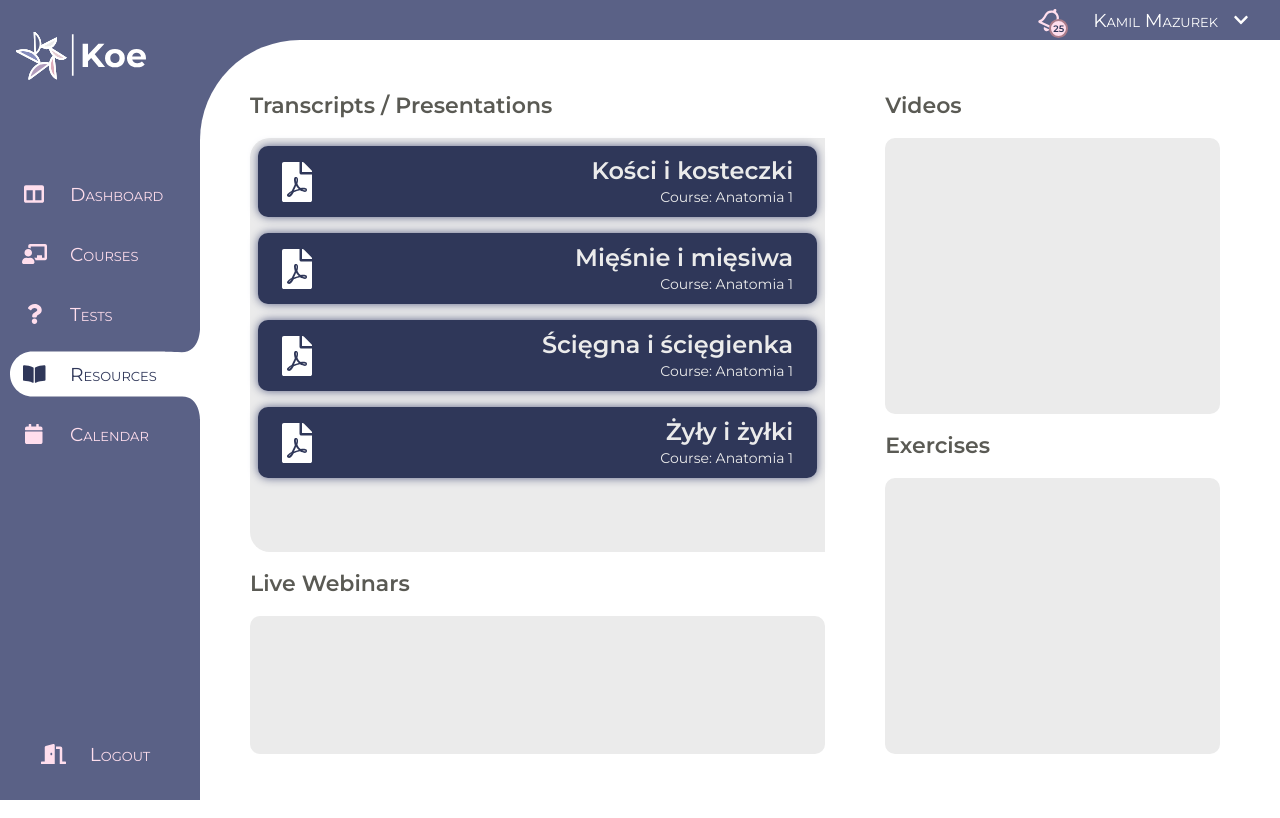
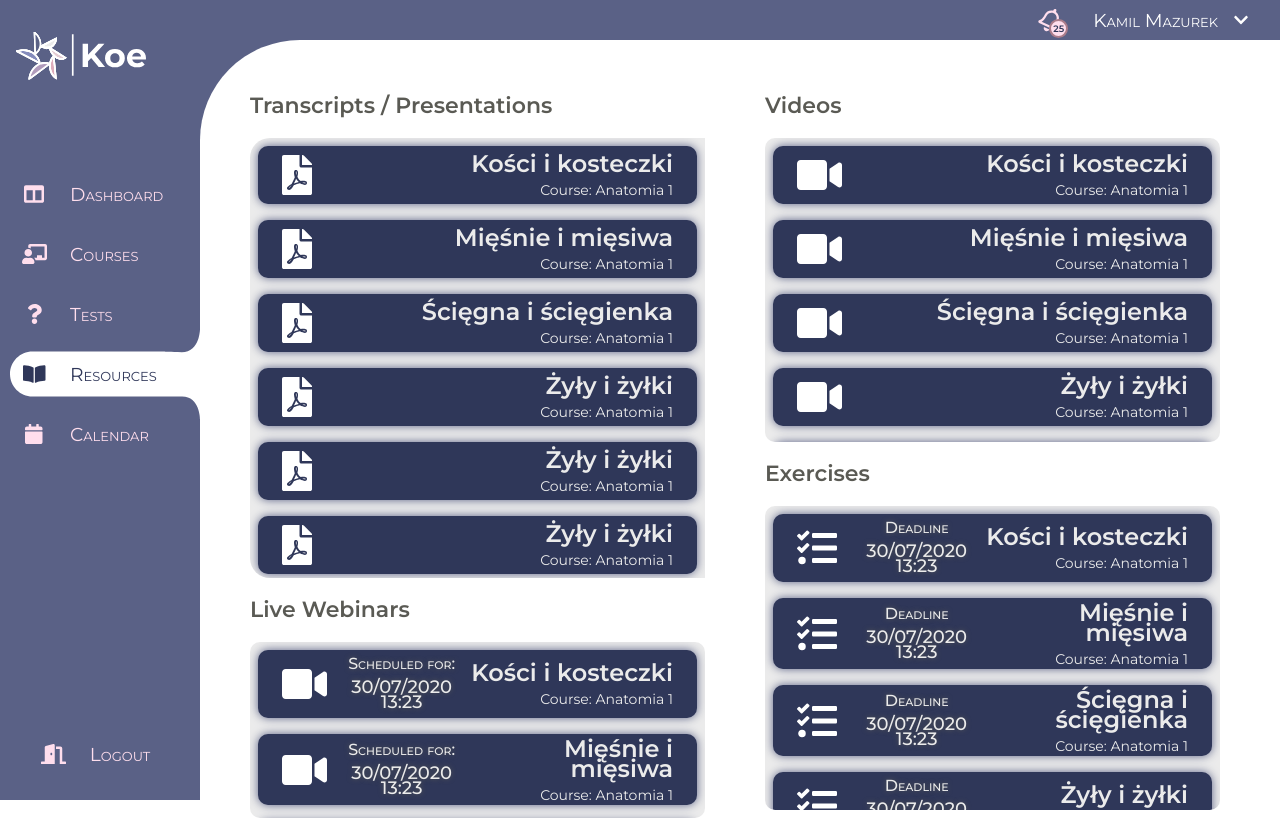
Before and after one commit to vi0dine/koe_web, a React (Create React App) app: page /resources in a window 1280 px wide. Built offline with nearby package versions, Linux system fonts and the light colour scheme.

Commit message:
ResourceListItem - other types

```diff
--- a/src/pages/Resources/Resources.page.tsx
+++ b/src/pages/Resources/Resources.page.tsx
@@ -40,6 +40,183 @@ const ResourcesPage = () => {
             scheduledFor: null,
             deadline: null,
         },
+        {
+            id: 5,
+            name: 'Żyły i żyłki',
+            courseName: 'Anatomia 1',
+            resourceLink: 'Żyły i żyłki.pdf',
+            resourceType: 'PRESENTATION',
+            scheduledFor: null,
+            deadline: null,
+        },
+        {
+            id: 6,
+            name: 'Żyły i żyłki',
+            courseName: 'Anatomia 1',
+            resourceLink: 'Żyły i żyłki.pdf',
+            resourceType: 'PRESENTATION',
+            scheduledFor: null,
+            deadline: null,
+        },
+        {
+            id: 7,
+            name: 'Żyły i żyłki',
+            courseName: 'Anatomia 1',
+            resourceLink: 'Żyły i żyłki.pdf',
+            resourceType: 'PRESENTATION',
+            scheduledFor: null,
+            deadline: null,
+        },
+    ];
+    const mockLives = [
+        {
+            id: 1,
+            name: 'Kości i kosteczki',
+            courseName: 'Anatomia 1',
+            resourceLink: 'Kości i kosteczki.pdf',
+            resourceType: 'LIVE',
+            scheduledFor: Date.now(),
+            deadline: null,
+        },
+        {
+            id: 2,
+            name: 'Mięśnie i mięsiwa',
+            courseName: 'Anatomia 1',
+            resourceLink: 'Mięśnie i mięsiwa.pdf',
+            resourceType: 'LIVE',
+            scheduledFor: Date.now(),
+            deadline: null,
+        },
+        {
+            id: 3,
+            name: 'Mięśnie i mięsiwa',
+            courseName: 'Anatomia 1',
+            resourceLink: 'Mięśnie i mięsiwa.pdf',
+            resourceType: 'LIVE',
+            scheduledFor: Date.now(),
+            deadline: null,
+        },
+        {
+            id: 4,
+            name: 'Mięśnie i mięsiwa',
+            courseName: 'Anatomia 1',
+            resourceLink: 'Mięśnie i mięsiwa.pdf',
+            resourceType: 'LIVE',
+            scheduledFor: Date.now(),
+            deadline: null,
+        },
+        {
+            id: 5,
+            name: 'Mięśnie i mięsiwa',
+            courseName: 'Anatomia 1',
+            resourceLink: 'Mięśnie i mięsiwa.pdf',
+            resourceType: 'LIVE',
+            scheduledFor: Date.now(),
+            deadline: null,
+        },
+    ];
+    const mockVideos = [
+        {
+            id: 1,
+            name: 'Kości i kosteczki',
+            courseName: 'Anatomia 1',
+            resourceLink: 'Kości i kosteczki.pdf',
+            resourceType: 'VIDEO',
+            scheduledFor: null,
+            deadline: null,
+        },
+        {
+            id: 2,
+            name: 'Mięśnie i mięsiwa',
+            courseName: 'Anatomia 1',
+            resourceLink: 'Mięśnie i mięsiwa.pdf',
+            resourceType: 'VIDEO',
+            scheduledFor: null,
+            deadline: null,
+        },
+        {
+            id: 3,
+            name: 'Ścięgna i ścięgienka',
+            courseName: 'Anatomia 1',
+            resourceLink: 'Ścięgna i ścięgienka.pdf',
+            resourceType: 'VIDEO',
+            scheduledFor: null,
+            deadline: null,
+        },
+        {
+            id: 4,
+            name: 'Żyły i żyłki',
+            courseName: 'Anatomia 1',
+            resourceLink: 'Żyły i żyłki.pdf',
+            resourceType: 'VIDEO',
+            scheduledFor: null,
+            deadline: null,
+        },
+        {
+            id: 5,
+            name: 'Żyły i żyłki',
+            courseName: 'Anatomia 1',
+            resourceLink: 'Żyły i żyłki.pdf',
+            resourceType: 'VIDEO',
+            scheduledFor: null,
+            deadline: null,
+        },
+        {
+            id: 6,
+            name: 'Żyły i żyłki',
+            courseName: 'Anatomia 1',
+            resourceLink: 'Żyły i żyłki.pdf',
+            resourceType: 'VIDEO',
+            scheduledFor: null,
+            deadline: null,
+        },
+    ];
+    const mockExercises = [
+        {
+            id: 1,
+            name: 'Kości i kosteczki',
+            courseName: 'Anatomia 1',
+            resourceLink: 'Kości i kosteczki.pdf',
+            resourceType: 'EXERCISE',
+            scheduledFor: null,
+            deadline: null,
+        },
+        {
+            id: 2,
+            name: 'Mięśnie i mięsiwa',
+            courseName: 'Anatomia 1',
+            resourceLink: 'Mięśnie i mięsiwa.pdf',
+            resourceType: 'EXERCISE',
+            scheduledFor: null,
+            deadline: null,
+        },
+        {
+            id: 3,
+            name: 'Ścięgna i ścięgienka',
+            courseName: 'Anatomia 1',
+            resourceLink: 'Ścięgna i ścięgienka.pdf',
+            resourceType: 'EXERCISE',
+            scheduledFor: null,
+            deadline: null,
+        },
+        {
+            id: 4,
+            name: 'Żyły i żyłki',
+            courseName: 'Anatomia 1',
+            resourceLink: 'Żyły i żyłki.pdf',
+            resourceType: 'EXERCISE',
+            scheduledFor: null,
+            deadline: null,
+        },
+        {
+            id: 5,
+            name: 'Żyły i żyłki',
+            courseName: 'Anatomia 1',
+            resourceLink: 'Żyły i żyłki.pdf',
+            resourceType: 'EXERCISE',
+            scheduledFor: null,
+            deadline: null,
+        },
     ];
 
     return (
@@ -61,13 +238,52 @@ const ResourcesPage = () => {
                     })}
                 </div>
                 <span className={'ResourcesPage__title'}>Live Webinars</span>
-                <div className={'ResourcesPage__lives'}></div>
+                <div className={'ResourcesPage__lives'}>
+                    {mockLives.map((live) => {
+                        return (
+                            <ResourceListItem
+                                key={live.id}
+                                id={live.id}
+                                name={live.name}
+                                courseName={live.courseName}
+                                resourceLink={live.resourceLink}
+                                resourceType={live.resourceType}
+                            />
+                        );
+                    })}
+                </div>
             </div>
             <div className={'ResourcesPage__column'}>
                 <span className={'ResourcesPage__title'}>Videos</span>
-                <div className={'ResourcesPage__videos'}></div>
+                <div className={'ResourcesPage__videos'}>
+                    {mockVideos.map((video) => {
+                        return (
+                            <ResourceListItem
+                                key={video.id}
+                                id={video.id}
+                                name={video.name}
+                                courseName={video.courseName}
+                                resourceLink={video.resourceLink}
+                                resourceType={video.resourceType}
+                            />
+                        );
+                    })}
+                </div>
                 <span className={'ResourcesPage__title'}>Exercises</span>
-                <div className={'ResourcesPage__exercises'}></div>
+                <div className={'ResourcesPage__exercises'}>
+                    {mockExercises.map((exercise) => {
+                        return (
+                            <ResourceListItem
+                                key={exercise.id}
+                                id={exercise.id}
+                                name={exercise.name}
+                                courseName={exercise.courseName}
+                                resourceLink={exercise.resourceLink}
+                                resourceType={exercise.resourceType}
+                            />
+                        );
+                    })}
+                </div>
             </div>
         </div>
     );
--- a/src/pages/Resources/Resources.styles.scss
+++ b/src/pages/Resources/Resources.styles.scss
@@ -10,7 +10,7 @@
     min-height: 85vh;
     display: flex;
     flex-direction: column;
-    flex: 1 1 auto;
+    flex: 1;
     margin-right: 60px;
   }
 
@@ -23,39 +23,40 @@
   }
 
   &__presentations {
-
     display: flex;
-    flex: 3;
+    max-height: 55vh;
     flex-direction: column;
     background: #ebebeb;
     border-radius: 20px 0 0 20px;
+    overflow-y: scroll;
     margin-bottom: 1rem;
   }
 
   &__lives {
     display: flex;
-    flex: 1;
+    max-height: 22vh;
+    flex-direction: column;
+    background: #ebebeb;
+    border-radius: 10px;
+    overflow-y: scroll;
+  }
+
+  &__videos {
+    display: flex;
+    max-height: 38vh;
     flex-direction: column;
     background: #ebebeb;
     border-radius: 10px;
     margin-bottom: 1rem;
-  }
-
-  &__videos {
-    display: flex;
-    flex: 2;
-    flex-direction: column;
-    background: #ebebeb;
-    border-radius: 10px;
-    margin-bottom: 1rem;
+    overflow-y: scroll;
   }
 
   &__exercises {
     display: flex;
-    flex: 2;
+    max-height: 38vh;
     flex-direction: column;
     background: #ebebeb;
     border-radius: 10px;
-    margin-bottom: 1rem;
+    overflow-y: scroll;
   }
 }
--- a/src/pages/Resources/components/ResourceListItem/ResourceListItem.component.tsx
+++ b/src/pages/Resources/components/ResourceListItem/ResourceListItem.component.tsx
@@ -1,4 +1,5 @@
 import React from 'react';
+import moment from 'moment';
 import { FontAwesomeIcon } from '@fortawesome/react-fontawesome';
 import { faFilePdf, faVideo, faTasks, faFileAlt } from '@fortawesome/free-solid-svg-icons';
 import './ResourceListItem.styles.scss';
@@ -37,12 +38,34 @@ const ResourceListItem = ({
         }
     };
 
+    const getDatetimeInfo = () => {
+        if (resourceType === 'LIVE') {
+            return (
+                <div className={'ResourceListItem__datetime__container'}>
+                    <span className={'ResourceListItem__datetime__title'}>Scheduled for:</span>
+                    <span className={'ResourceListItem__datetime__date'}>
+                        {moment(scheduledFor).format('DD/MM/YYYY HH:mm')}
+                    </span>
+                </div>
+            );
+        } else {
+            return (
+                <div className={'ResourceListItem__datetime__container'}>
+                    <span className={'ResourceListItem__datetime__title'}>Deadline</span>
+                    <span className={'ResourceListItem__datetime__date'}>
+                        {moment(deadline).format('DD/MM/YYYY HH:mm')}
+                    </span>
+                </div>
+            );
+        }
+    };
+
     return (
         <div className={'ResourceListItem__container'}>
             <div className={'ResourceListItem__icon__container'}>
                 <FontAwesomeIcon className={'ResourceListItem__icon'} icon={getIconByType()} />
             </div>
-            <div></div>
+            {(resourceType === 'LIVE' || resourceType === 'EXERCISE') && getDatetimeInfo()}
             <div className={'ResourceListItem__info__container'}>
                 <span className={'ResourceListItem__info__name'}>{name}</span>
                 <span className={'ResourceListItem__info__course'}>Course: {courseName}</span>
--- a/src/pages/Resources/components/ResourceListItem/ResourceListItem.styles.scss
+++ b/src/pages/Resources/components/ResourceListItem/ResourceListItem.styles.scss
@@ -49,10 +49,49 @@
     }
   }
 
+  &__datetime {
+    &__container {
+      display: flex;
+      flex: 2;
+      z-index: 999;
+      flex-direction: column;
+      justify-content: center;
+      align-items: center;
+    }
+
+    &__title {
+      font-style: normal;
+      font-weight: 500;
+      font-size: 16px;
+      font-variant: small-caps;
+      line-height: 12px;
+      display: flex;
+      align-items: center;
+      text-align: center;
+      color: #EBEBEB;
+      text-shadow: 0 0 5px #5A5A54;
+      margin-bottom: 10px;
+    }
+
+    &__date {
+      font-style: normal;
+      font-weight: 500;
+      font-size: 18px;
+      font-variant: small-caps;
+      line-height: 15px;
+      display: flex;
+      align-items: center;
+      text-align: center;
+      color: #EBEBEB;
+      text-shadow: 0 0 5px #5A5A54;
+    }
+  }
+
   &__info {
     &__container {
       z-index: 999;
       display: flex;
+      flex: 3;
       flex-direction: column;
       justify-content: center;
       align-items: flex-end;
```
